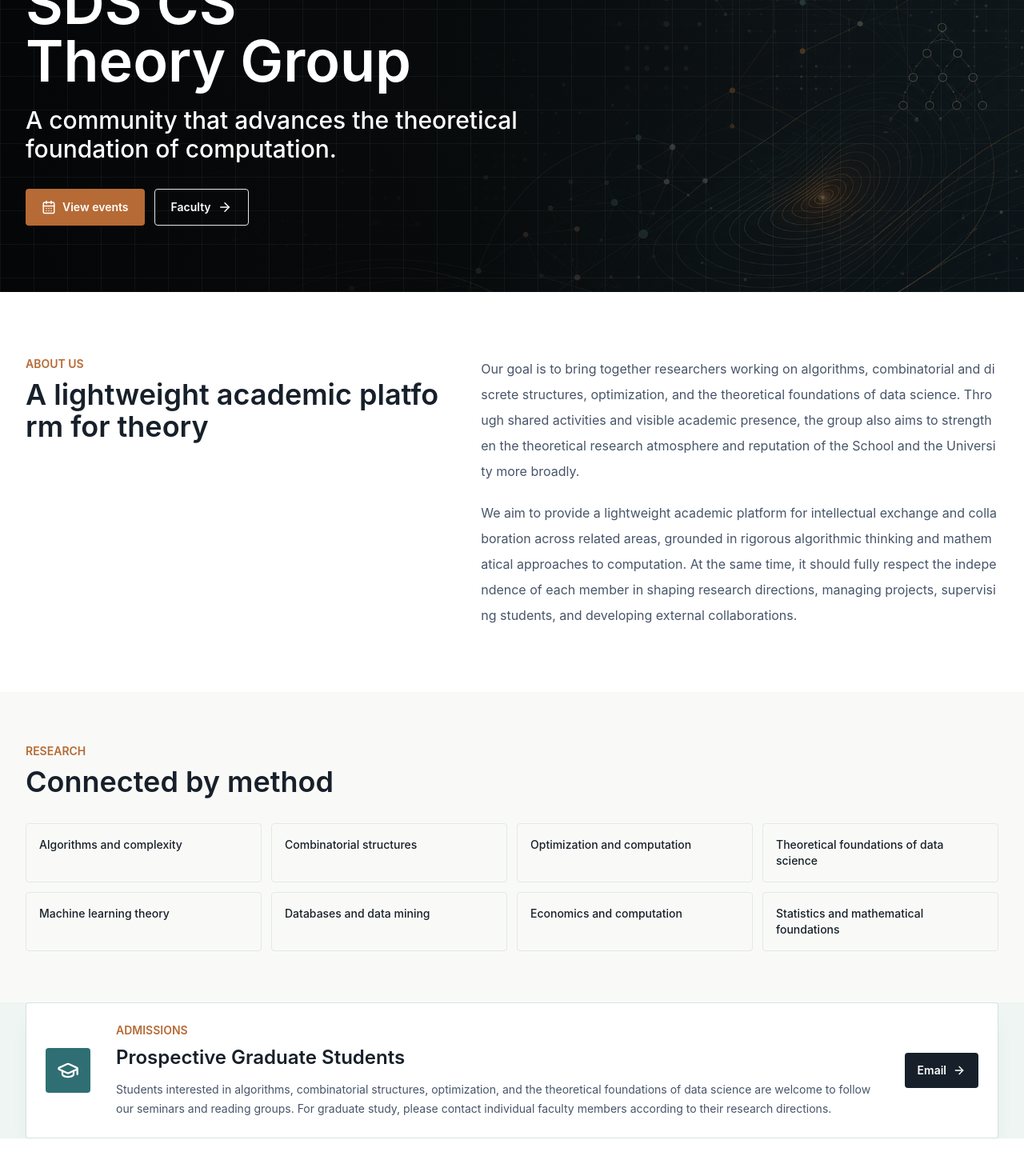
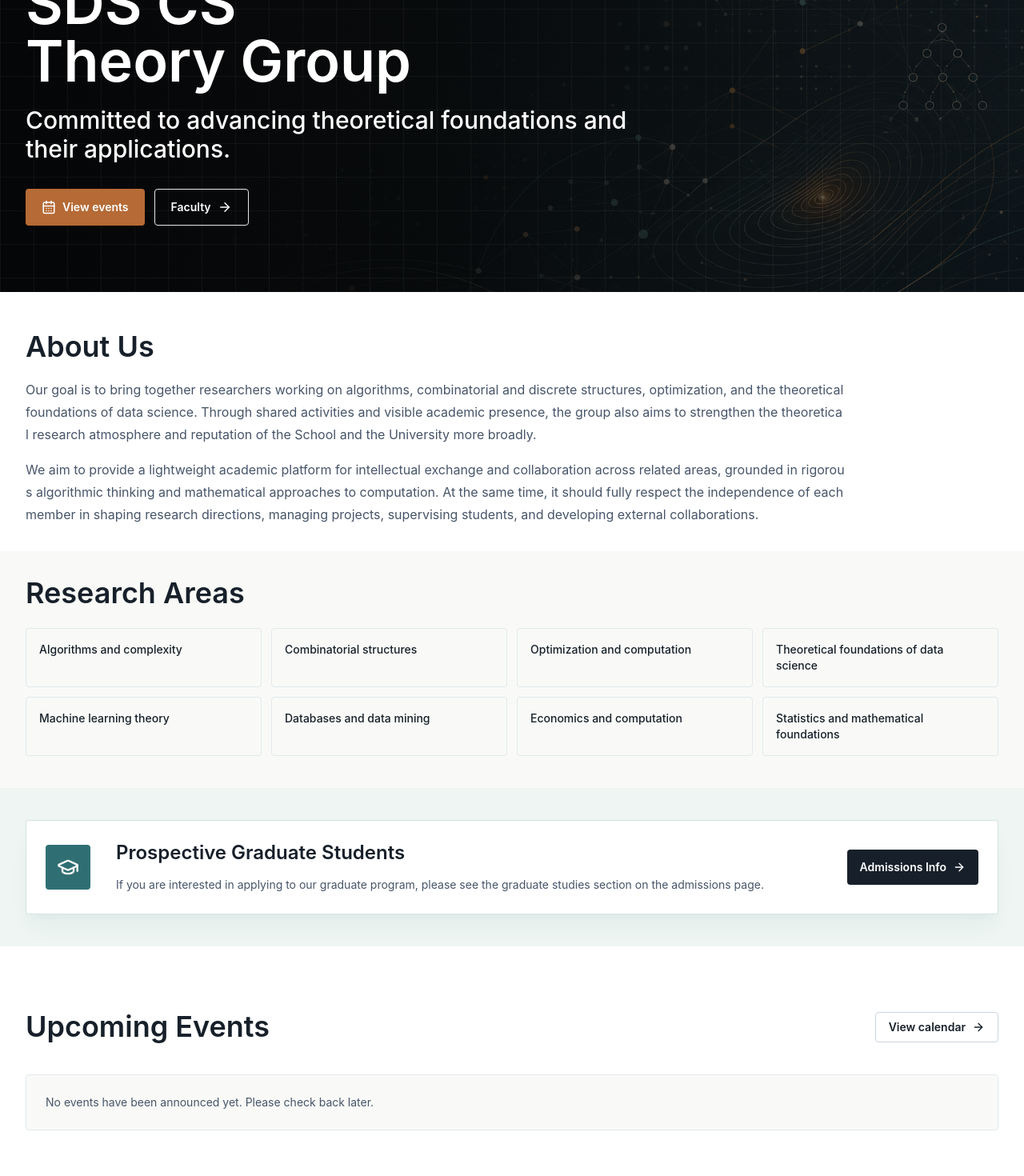
Before and after one commit to sds-theory/sds-theory.github.io, a React (Vite) app: page /#/ in a window 1280 px wide. Shown: the part 200-1670 px from the top of the page at 80% size. Built offline with nearby package versions, Linux system fonts and the light colour scheme.

Commit message:
Refine home content and people cards

```diff
--- a/src/App.tsx
+++ b/src/App.tsx
@@ -22,7 +22,7 @@ function AppShell() {
   };
 
   return (
-    <div className="min-h-screen overflow-x-hidden bg-[#f9faf7] text-slate-800 transition-colors duration-300">
+    <div className="min-h-screen bg-[#f9faf7] text-slate-800 transition-colors duration-300">
       <Header onToggleLanguage={toggleLanguage} />
       <Routes>
         <Route path="/" element={<Home />} />
--- a/src/components/SectionHeading.tsx
+++ b/src/components/SectionHeading.tsx
@@ -4,15 +4,15 @@ export function SectionHeading({
   summary,
   light = false,
 }: {
-  eyebrow: string;
+  eyebrow?: string;
   title: string;
   summary?: string;
   light?: boolean;
 }) {
   return (
     <div className="min-w-0 max-w-3xl">
-      <p className="text-sm font-semibold uppercase tracking-normal text-copper">{eyebrow}</p>
-      <h2 className={`mt-2 break-all text-2xl font-semibold sm:text-4xl ${light ? 'text-white' : 'text-ink'}`}>
+      {eyebrow && <p className="text-sm font-semibold uppercase tracking-normal text-copper">{eyebrow}</p>}
+      <h2 className={`${eyebrow ? 'mt-2' : ''} break-all text-2xl font-semibold sm:text-4xl ${light ? 'text-white' : 'text-ink'}`}>
         {title}
       </h2>
       {summary && (
--- a/src/data/site.ts
+++ b/src/data/site.ts
@@ -15,6 +15,7 @@ export type Person = {
   affiliation?: LocalizedText;
   period?: LocalizedText;
   advisor?: LocalizedText;
+  education?: LocalizedText;
   research: LocalizedText[];
   bio: LocalizedText;
 };
@@ -53,13 +54,14 @@ export const site = {
     zh: '数据科学学院 CS 理论研究组',
   },
   tagline: {
-    en: 'A community that advances the theoretical foundation of computation.',
-    zh: '推动计算理论基础发展的学术共同体。',
+    en: 'Committed to advancing theoretical foundations and their applications.',
+    zh: '致力推动理论基础研究的发展与应用。',
   },
   description: {
     en: 'Our goal is to bring together researchers working on algorithms, combinatorial and discrete structures, optimization, and the theoretical foundations of data science.',
     zh: '我们的目标是汇聚从事算法、组合与离散结构、优化以及数据科学理论基础研究的学者。',
   },
+  sdsUrl: 'https://sds.cuhk.edu.cn/',
   email: 'sds_theory@outlook.com',
   github: 'https://github.com/sds-theory',
   logo: 'images/sds-logo.png',
@@ -68,12 +70,12 @@ export const site = {
 
 export const proposalIntro = {
   title: {
-    en: 'A lightweight academic platform for theory',
-    zh: '面向理论研究的轻量学术平台',
+    en: 'About Us',
+    zh: '关于我们',
   },
   body: {
     en: 'Our goal is to bring together researchers working on algorithms, combinatorial and discrete structures, optimization, and the theoretical foundations of data science. Through shared activities and visible academic presence, the group also aims to strengthen the theoretical research atmosphere and reputation of the School and the University more broadly.\n\nWe aim to provide a lightweight academic platform for intellectual exchange and collaboration across related areas, grounded in rigorous algorithmic thinking and mathematical approaches to computation. At the same time, it should fully respect the independence of each member in shaping research directions, managing projects, supervising students, and developing external collaborations.',
-    zh: '我们的目标是汇聚从事算法、组合与离散结构、优化以及数据科学理论基础研究的学者。通过共同的学术活动和更清晰的学术呈现，研究组也希望进一步加强学院乃至大学整体的理论研究氛围与学术声誉。\n\n我们希望提供一个轻量的学术平台，促进相关方向之间的思想交流与合作，并以严谨的算法思维和面向计算的数学方法为基础。同时，研究组也应充分尊重每位成员在塑造研究方向、管理项目、指导学生以及发展外部合作方面的独立性。',
+    zh: '我们的目标是汇聚从事算法、组合与离散结构、优化以及数据科学理论基础研究的学者。通过共同的学术活动和更清晰的学术呈现，研究组也会进一步加强学院乃至大学整体的理论研究氛围与学术声誉。\n\n我们希望提供一个轻量的学术平台，促进相关方向之间的思想交流与合作，并以严谨的算法思维和面向计算的数学方法为基础。同时，研究组也会充分尊重每位成员在塑造研究方向、管理项目、指导学生以及发展外部合作方面的独立性。',
   },
 };
 
@@ -119,11 +121,13 @@ export const faculty: Person[] = [
     website: 'https://chenjb1997.github.io/',
     profile: 'https://sds.cuhk.edu.cn/teacher/2145',
     office: { en: 'Daoyuan Building 517b', zh: '道远楼 517b' },
+    education: { en: 'Ph.D., University of Waterloo', zh: '博士，滑铁卢大学' },
     research: [
-      { en: 'Graph algorithms and data structures', zh: '图论算法与数据结构' },
+      { en: 'Graph algorithms', zh: '图论算法' },
+      { en: 'Data structures', zh: '数据结构' },
       { en: 'Large-scale data management', zh: '大规模数据管理' },
       { en: 'Data mining', zh: '数据挖掘' },
-      { en: 'Machine learning and AI', zh: '机器学习与人工智能' },
+      { en: 'Artificial intelligence', zh: '人工智能' },
     ],
     bio: {
       en: 'His research focuses on designing, analyzing, and implementing efficient graph algorithms and data structures with theoretical guarantees, with extensions to large-scale data management, data mining, machine learning, and artificial intelligence.',
@@ -140,13 +144,13 @@ export const faculty: Person[] = [
     email: 'lintao@cuhk.edu.cn',
     website: 'https://tao-l.github.io/',
     profile: 'https://sds.cuhk.edu.cn/teacher/2240',
+    education: { en: 'Ph.D., Harvard University', zh: '博士，哈佛大学' },
     research: [
       { en: 'Economics and computation', zh: '经济与计算' },
       { en: 'Mechanism design', zh: '机制设计' },
       { en: 'Information design', zh: '信息设计' },
       { en: 'Algorithmic game theory', zh: '算法博弈论' },
       { en: 'Machine learning', zh: '机器学习' },
-      { en: 'Theoretical computer science', zh: '理论计算机科学' },
     ],
     bio: {
       en: 'His research focuses on economics, machine learning, and theoretical computer science, especially mechanism design and information design for learning decision-makers.',
@@ -156,17 +160,17 @@ export const faculty: Person[] = [
   {
     name: { en: 'Aditi Dudeja', zh: 'Aditi Dudeja' },
     title: { en: 'Assistant Professor', zh: '助理教授' },
-    role: { en: 'Founding Member', zh: '创始成员' },
+    role: { en: 'Member', zh: '成员' },
     initials: 'AD',
     avatar: 'images/faculty-aditi-dudeja.jpg',
     avatarPosition: '50% 12%',
     website: 'https://aditidudeja.github.io',
     profile: 'https://sds.cuhk.edu.cn/teacher/2338',
+    education: { en: 'Ph.D., Rutgers University', zh: '博士，罗格斯大学' },
     research: [
-      { en: 'Theoretical computer science', zh: '理论计算机科学' },
-      { en: 'Streaming graph algorithms', zh: '流式图算法' },
+      { en: 'Streaming algorithms', zh: '流式算法' },
       { en: 'Dynamic graph algorithms', zh: '动态图算法' },
-      { en: 'Online graph problems', zh: '在线图问题' },
+      { en: 'Online algorithms', zh: '在线算法' },
     ],
     bio: {
       en: 'Her research focuses on graph problems in streaming, dynamic, and online settings. She was previously a postdoctoral researcher in the Big Data Algorithms Group at the University of Salzburg.',
@@ -186,9 +190,10 @@ export const students: Person[] = [
     period: { en: 'Fall 2026 - present', zh: '2026 年秋季至今' },
     advisor: { en: 'Advisor: Jingbang Chen', zh: '导师：陈靖邦' },
     research: [
-      { en: 'Algorithms', zh: '算法' },
-      { en: 'Graph data', zh: '图数据' },
-      { en: 'Theoretical computer science', zh: '理论计算机科学' },
+      { en: 'Graph theory', zh: '图论' },
+      { en: 'Data structures', zh: '数据结构' },
+      { en: 'Online algorithms', zh: '在线算法' },
+      { en: 'Convex optimization', zh: '凸优化' },
     ],
     bio: {
       en: 'B.S. at Peking University. ICPC Gold and NOI Silver.',
@@ -208,17 +213,29 @@ export const news: NewsItem[] = [
       zh: 'SDS CS 理论研究组网站正式上线，将作为展示成员、学生、活动、新闻和联系方式的公开主页。',
     },
   },
+  {
+    date: '2026-05-19',
+    title: {
+      en: 'Three papers by Professor Tao Lin accepted to EC 2026',
+      zh: '林涛教授三篇著作被 EC 2026 录用',
+    },
+    summary: {
+      en: 'Professor Tao Lin has three works accepted to the 27th ACM Conference on Economics and Computation (EC 2026): "Information Design with Large Language Models", "The Price and Complexity of Explainable Information Design", and "Gradient Dynamics in First-Price Auctions: Iterative Strategy Elimination via Cubic Potentials".',
+      zh: '林涛教授三篇著作《Information Design with Large Language Models》《The Price and Complexity of Explainable Information Design》《Gradient Dynamics in First-Price Auctions: Iterative Strategy Elimination via Cubic Potentials》被 the 27th ACM Conference on Economics and Computation (EC 2026) 录用。',
+    },
+  },
 ];
 
 export const prospective = {
   title: {
     en: 'Prospective Graduate Students',
-    zh: 'Prospective Graduate Students',
+    zh: '研究生申请',
   },
   body: {
-    en: 'Students interested in algorithms, combinatorial structures, optimization, and the theoretical foundations of data science are welcome to follow our seminars and reading groups. For graduate study, please contact individual faculty members according to their research directions.',
-    zh: '欢迎对算法、组合结构、优化以及数据科学理论基础感兴趣的同学关注我们的讨论班和读书会。关于研究生申请，请根据研究方向联系相应教师。',
+    en: 'If you are interested in applying to our graduate program, please see the graduate studies section on the admissions page.',
+    zh: '如果你有兴趣申请我们的研究生项目，请查看招生页面中的研究生项目介绍。',
   },
+  url: 'https://sds.cuhk.edu.cn/phd-programmes-CSE',
 };
 
 export const contact = {
--- a/src/language/i18n.ts
+++ b/src/language/i18n.ts
@@ -22,6 +22,7 @@ i18n.use(initReactI18next).init({
           viewEvents: 'View events',
           viewCalendar: 'View calendar',
           contactUs: 'Contact us',
+          admissions: 'Admissions Info',
           addGoogle: 'Google Calendar',
           addIcs: 'Download .ics',
           website: 'Mainpage',
@@ -29,21 +30,21 @@ i18n.use(initReactI18next).init({
         },
         home: {
           introEyebrow: 'About Us',
-          introTitle: 'A shared home for rigorous computation',
+          introTitle: 'About Us',
           introBody:
             'Our goal is to bring together researchers working on algorithms, combinatorial and discrete structures, optimization, and the theoretical foundations of data science.',
-          prospectiveEyebrow: 'Admissions',
+          prospectiveEyebrow: 'Prospective Graduate Students',
           eventsEyebrow: 'Calendar',
           eventsTitle: 'Upcoming Events',
           newsEyebrow: 'Updates',
           newsTitle: 'News',
           areasEyebrow: 'Research',
-          areasTitle: 'Connected by method',
+          areasTitle: 'Research Areas',
         },
         people: {
           facultyTitle: 'Faculty',
           facultyIntro:
-            'Founding members and coordinators of the SDS CS Theory Group.',
+            'Faculty members and coordinators of the SDS CS Theory Group.',
           studentsTitle: 'Students',
           studentsIntro:
             'Graduate students and visitors connected with the group.',
@@ -89,27 +90,28 @@ i18n.use(initReactI18next).init({
           viewEvents: '查看活动',
           viewCalendar: '查看日历',
           contactUs: '联系我们',
+          admissions: '招生信息',
           addGoogle: '加入 Google 日历',
           addIcs: '下载 .ics',
-          website: 'Mainpage',
+          website: '个人主页',
           office: '办公室',
         },
         home: {
           introEyebrow: '关于我们',
-          introTitle: '面向严谨计算研究的共同平台',
+          introTitle: '关于我们',
           introBody:
             '我们的目标是汇聚从事算法、组合与离散结构、优化以及数据科学理论基础研究的学者。',
-          prospectiveEyebrow: '招生与交流',
+          prospectiveEyebrow: 'Prospective Graduate Students',
           eventsEyebrow: '日历',
           eventsTitle: '近期活动',
           newsEyebrow: '动态',
           newsTitle: '新闻',
           areasEyebrow: '研究方向',
-          areasTitle: '由方法论连接起来的研究',
+          areasTitle: '研究方向',
         },
         people: {
           facultyTitle: '教师',
-          facultyIntro: 'SDS CS 理论研究组的创始成员与协调人。',
+          facultyIntro: 'SDS CS 理论研究组的教师成员与协调人。',
           studentsTitle: '学生',
           studentsIntro: '与研究组相关的研究生与访问学生。',
           research: '研究方向',
--- a/src/pages/Contact.tsx
+++ b/src/pages/Contact.tsx
@@ -11,7 +11,6 @@ export function Contact() {
       <section className="border-b border-slate-200 bg-white">
         <div className="mx-auto max-w-7xl px-4 py-16 sm:px-6 lg:px-8">
           <SectionHeading
-            eyebrow={t('nav.contact')}
             title={textOf(contact.title, i18n.language)}
             summary={textOf(contact.body, i18n.language)}
           />
--- a/src/pages/Events.tsx
+++ b/src/pages/Events.tsx
@@ -31,7 +31,7 @@ export function Events() {
     <main className="min-h-screen bg-[#f9faf7]">
       <section className="border-b border-slate-200 bg-white">
         <div className="mx-auto max-w-7xl px-4 py-16 sm:px-6 lg:px-8">
-          <SectionHeading eyebrow={t('nav.events')} title={t('events.title')} summary={t('events.intro')} />
+          <SectionHeading title={t('events.title')} summary={t('events.intro')} />
         </div>
       </section>
 
@@ -92,7 +92,6 @@ export function Events() {
 
           <div>
             <SectionHeading
-              eyebrow={t('events.details')}
               title={selected ? textOf(selected.title, i18n.language) : t('events.details')}
               summary={!selected ? t('events.empty') : undefined}
             />
--- a/src/pages/Faculty.tsx
+++ b/src/pages/Faculty.tsx
@@ -10,11 +10,11 @@ export function Faculty() {
     <main className="min-h-screen bg-[#f9faf7]">
       <section className="border-b border-slate-200 bg-white">
         <div className="mx-auto max-w-7xl px-4 py-16 sm:px-6 lg:px-8">
-          <SectionHeading eyebrow={t('nav.faculty')} title={t('people.facultyTitle')} summary={t('people.facultyIntro')} />
+          <SectionHeading title={t('people.facultyTitle')} summary={t('people.facultyIntro')} />
         </div>
       </section>
       <section>
-        <div className="mx-auto grid max-w-5xl gap-5 px-4 py-12 sm:grid-cols-2 sm:px-6 lg:grid-cols-3 lg:px-8">
+        <div className="mx-auto grid max-w-4xl gap-5 px-4 py-12 sm:grid-cols-2 sm:px-6 lg:grid-cols-3 lg:px-8">
           {faculty.map((person) => (
             <PersonCard key={person.initials} person={person} />
           ))}
--- a/src/pages/Home.tsx
+++ b/src/pages/Home.tsx
@@ -2,8 +2,7 @@ import { ArrowRight, CalendarDays, GraduationCap, Newspaper } from 'lucide-react
 import { useTranslation } from 'react-i18next';
 import { Link } from 'react-router-dom';
 import { EventCard } from '../components/EventCard';
-import { SectionHeading } from '../components/SectionHeading';
-import { events, news, prospective, proposalIntro, researchAreas, site, textOf } from '../data/site';
+import { events, news, prospective, proposalIntro, researchAreas, textOf } from '../data/site';
 
 export function Home() {
   const { i18n, t } = useTranslation();
@@ -12,8 +11,8 @@ export function Home() {
     ? ['SDS CS', '理论研究组']
     : ['SDS CS', 'Theory Group'];
   const subtitleLines = i18n.language.startsWith('zh')
-    ? ['推动计算理论基础发展的', '学术共同体。']
-    : ['A community that advances the', 'theoretical foundation of computation.'];
+    ? ['致力推动理论基础研究的', '发展与应用。']
+    : ['Committed to advancing theoretical', 'foundations and their applications.'];
 
   return (
     <main>
@@ -30,7 +29,7 @@ export function Home() {
 
         <div className="mx-auto grid min-h-[380px] max-w-7xl items-center px-4 py-12 sm:min-h-[440px] sm:px-6 lg:min-h-[480px] lg:px-8">
           <div className="max-w-3xl animate-rise">
-            <h1 className="max-w-full text-5xl font-semibold leading-tight sm:text-6xl lg:text-7xl">
+            <h1 className="max-w-full text-5xl font-semibold leading-[1.14] sm:text-6xl sm:leading-[1.16] lg:text-7xl">
               {titleLines.map((line) => (
                 <span key={line} className="block">
                   {line}
@@ -66,12 +65,9 @@ export function Home() {
       </section>
 
       <section className="bg-white">
-        <div className="mx-auto grid max-w-7xl gap-10 px-4 py-20 sm:px-6 lg:grid-cols-[0.9fr_1.1fr] lg:px-8">
-          <SectionHeading
-            eyebrow={t('home.introEyebrow')}
-            title={textOf(proposalIntro.title, i18n.language)}
-          />
-          <div className="min-w-0 max-w-3xl space-y-5 break-all text-base leading-8 text-slate-600">
+        <div className="mx-auto max-w-7xl px-4 pb-8 pt-10 sm:px-6 sm:pt-12 lg:px-8">
+          <h2 className="text-3xl font-semibold text-ink sm:text-4xl">{t('home.introEyebrow')}</h2>
+          <div className="mt-5 min-w-0 max-w-5xl space-y-4 break-all text-base leading-7 text-slate-600">
             {textOf(proposalIntro.body, i18n.language).split('\n\n').map((paragraph) => (
               <p key={paragraph}>{paragraph}</p>
             ))}
@@ -80,9 +76,9 @@ export function Home() {
       </section>
 
       <section className="bg-[#f9faf7]">
-        <div className="mx-auto max-w-7xl px-4 py-16 sm:px-6 lg:px-8">
-          <SectionHeading eyebrow={t('home.areasEyebrow')} title={t('home.areasTitle')} />
-          <div className="mt-8 grid gap-3 sm:grid-cols-2 lg:grid-cols-4">
+        <div className="mx-auto max-w-7xl px-4 pb-10 pt-8 sm:px-6 lg:px-8">
+          <h2 className="text-3xl font-semibold text-ink sm:text-4xl">{t('home.areasTitle')}</h2>
+          <div className="mt-6 grid gap-3 sm:grid-cols-2 lg:grid-cols-4">
             {researchAreas.map((area) => (
               <div
                 key={textOf(area, i18n.language)}
@@ -96,21 +92,20 @@ export function Home() {
       </section>
 
       <section className="bg-[#eef5f2]">
-        <div className="mx-auto max-w-7xl px-4 py-18 sm:px-6 lg:px-8">
+        <div className="mx-auto max-w-7xl px-4 py-10 sm:px-6 lg:px-8">
           <div className="grid gap-8 rounded border border-tealstone/20 bg-white p-6 shadow-xl shadow-tealstone/5 md:grid-cols-[auto_1fr_auto] md:items-center">
             <div className="grid h-14 w-14 place-items-center rounded bg-tealstone text-white">
               <GraduationCap size={28} />
             </div>
             <div>
-              <p className="text-sm font-semibold uppercase tracking-normal text-copper">{t('home.prospectiveEyebrow')}</p>
-              <h2 className="mt-2 text-2xl font-semibold text-ink">{textOf(prospective.title, i18n.language)}</h2>
+              <h2 className="text-2xl font-semibold text-ink">{textOf(prospective.title, i18n.language)}</h2>
               <p className="mt-3 text-sm leading-6 text-slate-600">{textOf(prospective.body, i18n.language)}</p>
             </div>
             <a
-              href={`mailto:${site.email}`}
+              href={prospective.url}
               className="inline-flex items-center justify-center gap-2 rounded bg-ink px-4 py-3 text-sm font-semibold text-white transition hover:bg-tealstone"
             >
-              {t('actions.email')}
+              {t('actions.admissions')}
               <ArrowRight size={16} />
             </a>
           </div>
@@ -120,7 +115,7 @@ export function Home() {
       <section className="bg-white">
         <div className="mx-auto max-w-7xl px-4 py-20 sm:px-6 lg:px-8">
           <div className="flex flex-col justify-between gap-6 md:flex-row md:items-end">
-            <SectionHeading eyebrow={t('home.eventsEyebrow')} title={t('home.eventsTitle')} />
+            <h2 className="text-3xl font-semibold text-ink sm:text-4xl">{t('home.eventsTitle')}</h2>
             <Link
               to="/events"
               className="inline-flex w-fit items-center gap-2 rounded border border-slate-300 px-4 py-2 text-sm font-semibold text-ink transition hover:border-tealstone hover:text-tealstone"
@@ -145,7 +140,7 @@ export function Home() {
 
       <section className="bg-[#f9faf7]">
         <div className="mx-auto max-w-7xl px-4 py-20 sm:px-6 lg:px-8">
-          <SectionHeading eyebrow={t('home.newsEyebrow')} title={t('home.newsTitle')} />
+          <h2 className="text-3xl font-semibold text-ink sm:text-4xl">{t('home.newsTitle')}</h2>
           <div className="mt-10 grid gap-4 md:grid-cols-2">
             {news.map((item) => (
               <article
--- a/src/pages/Students.tsx
+++ b/src/pages/Students.tsx
@@ -10,11 +10,11 @@ export function Students() {
     <main className="min-h-screen bg-[#f9faf7]">
       <section className="border-b border-slate-200 bg-white">
         <div className="mx-auto max-w-7xl px-4 py-16 sm:px-6 lg:px-8">
-          <SectionHeading eyebrow={t('nav.students')} title={t('people.studentsTitle')} summary={t('people.studentsIntro')} />
+          <SectionHeading title={t('people.studentsTitle')} summary={t('people.studentsIntro')} />
         </div>
       </section>
       <section>
-        <div className="mx-auto grid max-w-5xl gap-5 px-4 py-12 sm:grid-cols-2 sm:px-6 lg:grid-cols-3 lg:px-8">
+        <div className="mx-auto grid max-w-4xl gap-5 px-4 py-12 sm:grid-cols-2 sm:px-6 lg:grid-cols-3 lg:px-8">
           {students.map((person) => (
             <PersonCard key={person.initials} person={person} />
           ))}
```
Also changed, not shown: src/components/Header.tsx (+6 -3 lines), src/components/PersonCard.tsx (+6 -12 lines).
